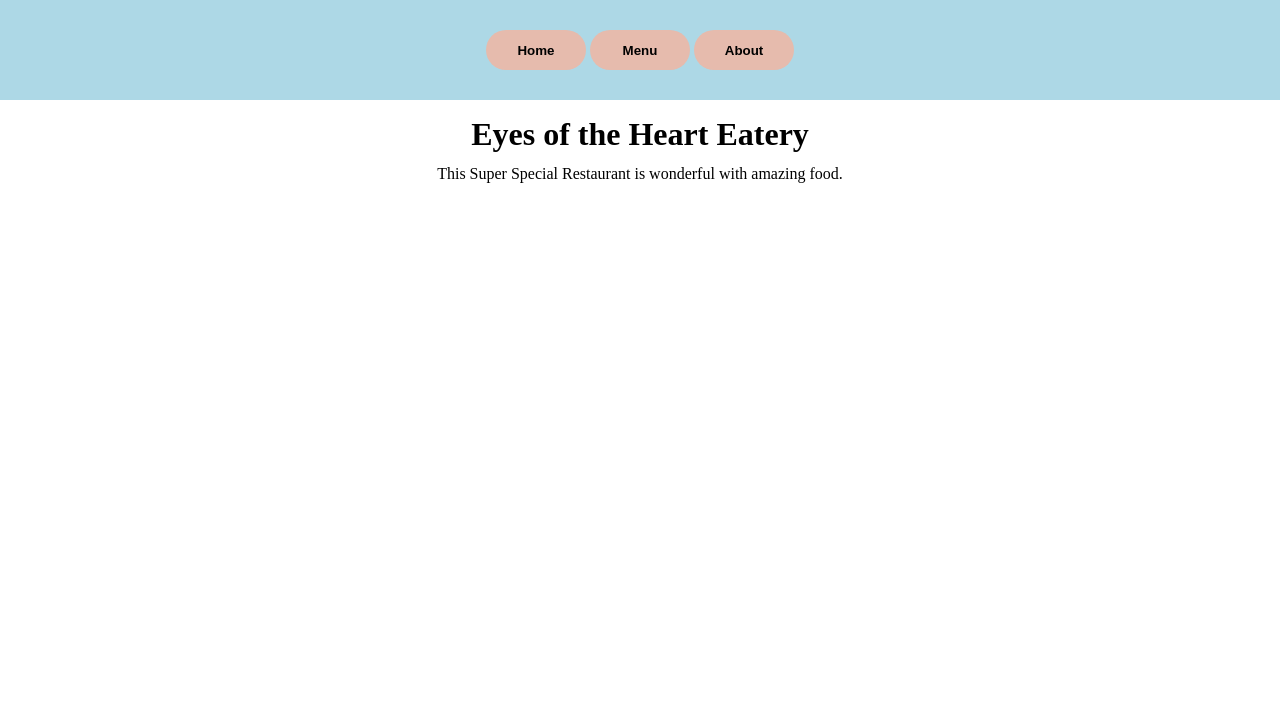
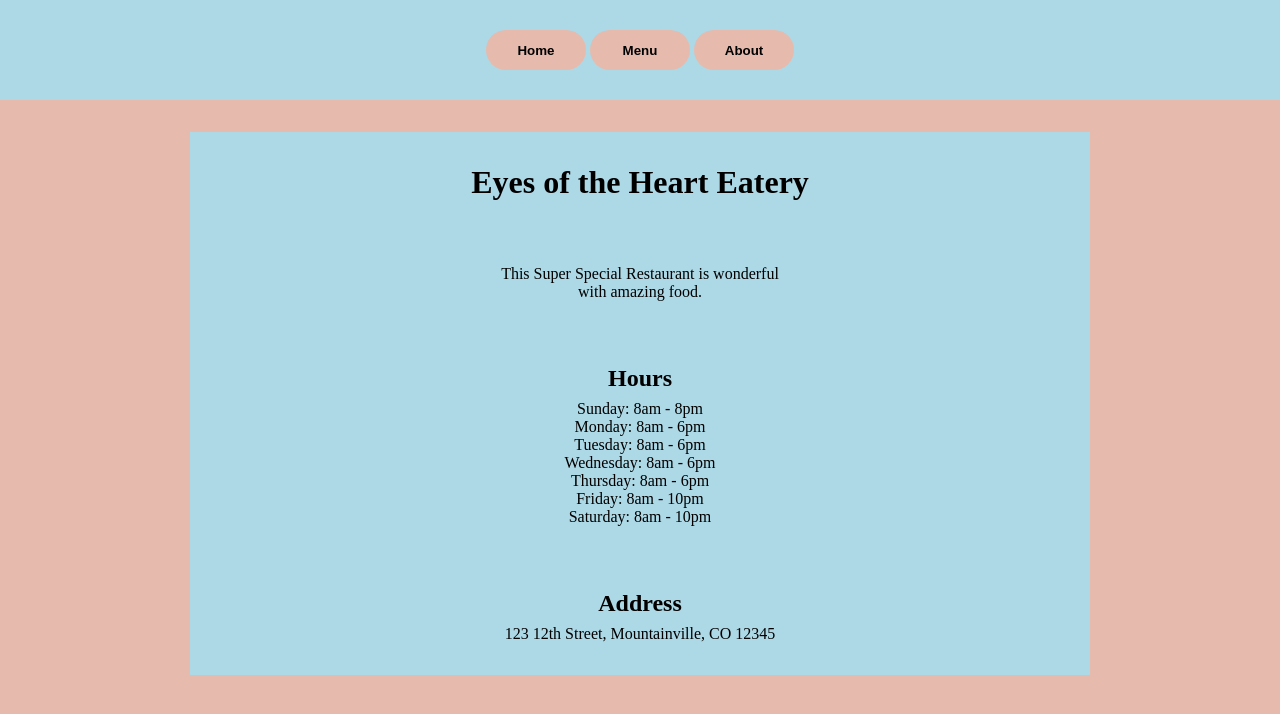
Before and after one commit to scorley627/restaurant-page, a website built with webpack: page src/template.html in a window 1280 px wide. Built offline with nearby package versions, Linux system fonts and the light colour scheme.

Commit message:
Finish adding home page content

```diff
--- /dev/null
+++ b/src/home_page.js
@@ -0,0 +1,77 @@
+const RESTAURANT_NAME = "Eyes of the Heart Eatery";
+const RESTAURANT_DESCRIPTION =
+  "This Super Special Restaurant is wonderful with amazing food.";
+const RESTAURANT_HOURS = [
+  "Sunday: 8am - 8pm",
+  "Monday: 8am - 6pm",
+  "Tuesday: 8am - 6pm",
+  "Wednesday: 8am - 6pm",
+  "Thursday: 8am - 6pm",
+  "Friday: 8am - 10pm",
+  "Saturday: 8am - 10pm",
+];
+const RESTAURANT_ADDRESS = "123 12th Street, Mountainville, CO 12345";
+
+export default function loadHomePage() {
+  const restaurantHeading = createRestaurantHeading();
+  const restaurantDescription = createRestaurantDescription();
+  const restaurantHours = createRestaurantHours();
+  const restaurantAddress = createRestaurantAddress();
+
+  const content = document.querySelector("#content");
+  content.appendChild(restaurantHeading);
+  content.appendChild(restaurantDescription);
+  content.appendChild(restaurantHours);
+  content.appendChild(restaurantAddress);
+}
+
+function createRestaurantHeading() {
+  const heading = document.createElement("h1");
+  heading.classList.add("restaurant-heading");
+  heading.textContent = RESTAURANT_NAME;
+  return heading;
+}
+
+function createRestaurantDescription() {
+  const description = document.createElement("p");
+  description.classList.add("restaurant-description");
+  description.textContent = RESTAURANT_DESCRIPTION;
+  return description;
+}
+
+function createRestaurantHours() {
+  const hoursSection = document.createElement("section");
+  const hoursHeading = document.createElement("h2");
+  const hoursList = document.createElement("ul");
+
+  for (const hours of RESTAURANT_HOURS) {
+    const hoursItem = document.createElement("li");
+    hoursItem.textContent = hours;
+    hoursList.appendChild(hoursItem);
+  }
+
+  hoursSection.classList.add("hours-section");
+  hoursHeading.textContent = "Hours";
+  hoursList.classList.add("hours-list");
+
+  hoursSection.appendChild(hoursHeading);
+  hoursSection.appendChild(hoursList);
+
+  return hoursSection;
+}
+
+function createRestaurantAddress() {
+  const addressSection = document.createElement("section");
+  const addressHeading = document.createElement("h2");
+  const address = document.createElement("p");
+
+  addressSection.classList.add("address-section");
+  addressHeading.textContent = "Address";
+  address.classList.add("address");
+  address.textContent = RESTAURANT_ADDRESS;
+
+  addressSection.appendChild(addressHeading);
+  addressSection.appendChild(address);
+
+  return addressSection;
+}
--- a/src/index.js
+++ b/src/index.js
@@ -1,4 +1,4 @@
 import "./style.css";
-import loadPage from "./load_page.js";
+import loadHomePage from "./home_page.js";
 
-loadPage();
+loadHomePage();
--- a/src/load_page.js
+++ /dev/null
@@ -1,15 +0,0 @@
-const RESTAURANT_NAME = "Eyes of the Heart Eatery";
-const RESTAURANT_DESCRIPTION =
-  "This Super Special Restaurant is wonderful with amazing food.";
-
-export default function loadPage() {
-  const content = document.querySelector("#content");
-  const heading = document.createElement("h1");
-  const paragraph = document.createElement("p");
-  heading.textContent = RESTAURANT_NAME;
-  paragraph.textContent = RESTAURANT_DESCRIPTION;
-  heading.classList.add("restaurant-name");
-  paragraph.classList.add("restaurant-description");
-  content.appendChild(heading);
-  content.appendChild(paragraph);
-}
--- a/src/style.css
+++ b/src/style.css
@@ -9,6 +9,7 @@ header {
   display: flex;
   justify-content: center;
   align-items: center;
+  min-width: 900px;
 }
 
 header button {
@@ -20,12 +21,45 @@ header button {
   font-weight: bold;
 }
 
-.restaurant-name {
-  margin-top: 16px;
+body {
+  background-color: #e6bbad;
+}
+
+#content {
+  box-sizing: border-box;
+  background-color: lightblue;
+  width: 900px;
+  margin: auto;
+  margin-top: 32px;
+  padding: 32px;
+}
+
+.restaurant-heading {
   text-align: center;
 }
 
 .restaurant-description {
-  margin-top: 12px;
+  width: 300px;
+  margin: auto;
+  margin-top: 64px;
   text-align: center;
 }
+
+.hours-section {
+  text-align: center;
+  margin-top: 64px;
+}
+
+.hours-list {
+  margin-top: 8px;
+  list-style: none;
+}
+
+.address-section {
+  text-align: center;
+  margin-top: 64px;
+}
+
+.address {
+  margin-top: 8px;
+}
```
